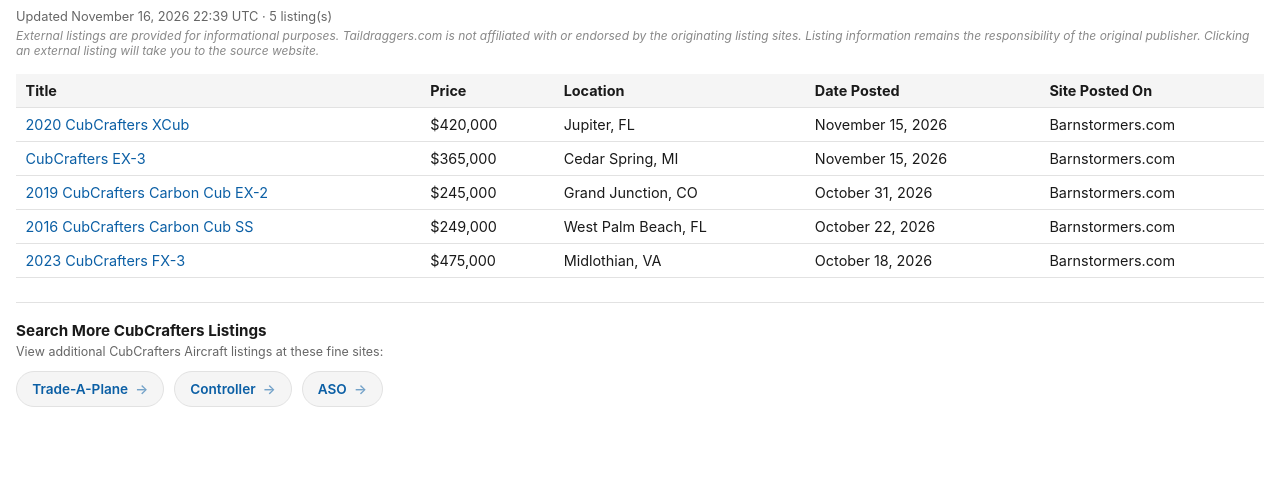
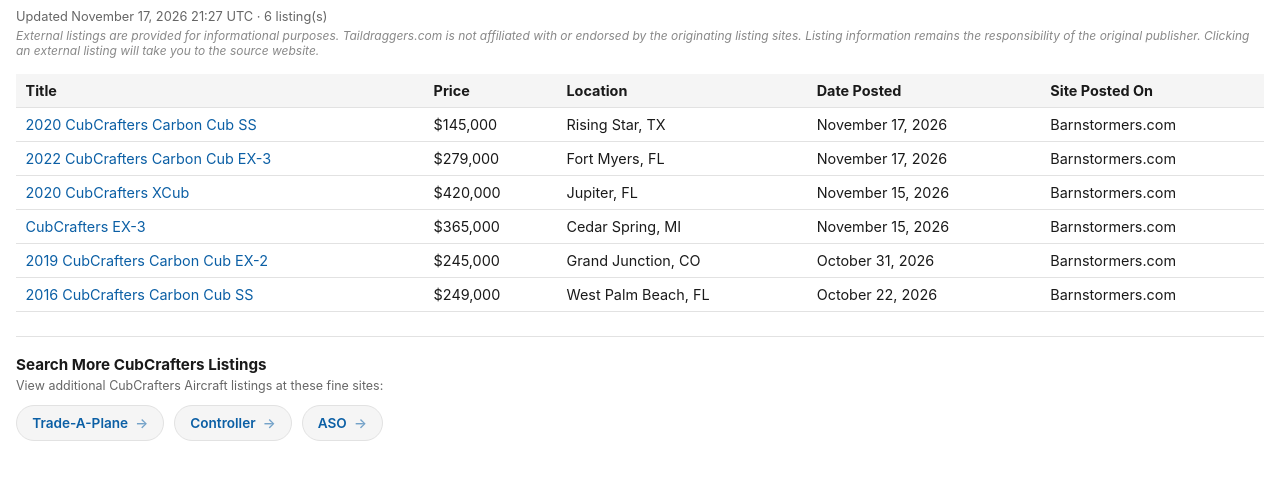
Before and after one commit to taildraggers/cub-crafters, a plain HTML site: page docs/index.html in a window 1280 px wide. Shown: the part 43-522 px from the top of the page. Drawn offline with Linux system fonts and the light colour scheme.

Commit message:
Update CubCrafters listings (2026-11-17)

```diff
--- a/docs/index.html
+++ b/docs/index.html
@@ -76,18 +76,19 @@
 </head>
 <body>
   <h1>Other CubCrafters Ads on the Web</h1>
-  <div class="updated">Updated November 16, 2026 22:39 UTC &middot; 5 listing(s)</div>
+  <div class="updated">Updated November 17, 2026 21:27 UTC &middot; 6 listing(s)</div>
   <div class="disclaimer">External listings are provided for informational purposes. Taildraggers.com is not affiliated with or endorsed by the originating listing sites. Listing information remains the responsibility of the original publisher. Clicking an external listing will take you to the source website.</div>
   <table>
     <thead>
       <tr><th>Title</th><th>Price</th><th>Location</th><th>Date Posted</th><th>Site Posted On</th></tr>
     </thead>
     <tbody>
+        <tr><td><a href="https://www.barnstormers.com/classified-2084339-2020-CubCrafters-Carbon-Cub-SS.html" target="_blank" rel="noopener noreferrer">2020 CubCrafters Carbon Cub SS</a></td><td>$145,000</td><td>Rising Star, TX</td><td>November 17, 2026</td><td>Barnstormers.com</td></tr>
+        <tr><td><a href="https://www.barnstormers.com/classified-2061098-2022-Carbon-Cub-EX-3.html" target="_blank" rel="noopener noreferrer">2022 CubCrafters Carbon Cub EX-3</a></td><td>$279,000</td><td>Fort Myers, FL</td><td>November 17, 2026</td><td>Barnstormers.com</td></tr>
         <tr><td><a href="https://www.barnstormers.com/classified-2061259-2020-NXCub.html" target="_blank" rel="noopener noreferrer">2020 CubCrafters XCub</a></td><td>$420,000</td><td>Jupiter, FL</td><td>November 15, 2026</td><td>Barnstormers.com</td></tr>
         <tr><td><a href="https://www.barnstormers.com/classified-2079005-cubcrafters-EX3.html" target="_blank" rel="noopener noreferrer">CubCrafters EX-3</a></td><td>$365,000</td><td>Cedar Spring, MI</td><td>November 15, 2026</td><td>Barnstormers.com</td></tr>
         <tr><td><a href="https://www.barnstormers.com/classified-2046463-2019-Carbon-Cub-EX-2.html" target="_blank" rel="noopener noreferrer">2019 CubCrafters Carbon Cub EX-2</a></td><td>$245,000</td><td>Grand Junction, CO</td><td>October 31, 2026</td><td>Barnstormers.com</td></tr>
         <tr><td><a href="https://www.barnstormers.com/classified-2074630-2016-Carbon-Cub-SS.html" target="_blank" rel="noopener noreferrer">2016 CubCrafters Carbon Cub SS</a></td><td>$249,000</td><td>West Palm Beach, FL</td><td>October 22, 2026</td><td>Barnstormers.com</td></tr>
-        <tr><td><a href="https://www.barnstormers.com/classified-2055386-2023-IFR-CUBCRAFTERS-FX-3.html" target="_blank" rel="noopener noreferrer">2023 CubCrafters FX-3</a></td><td>$475,000</td><td>Midlothian, VA</td><td>October 18, 2026</td><td>Barnstormers.com</td></tr>
     </tbody>
   </table>
   <div class="more-resources">
```
